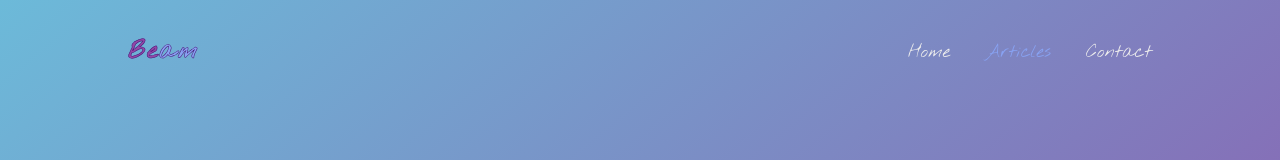
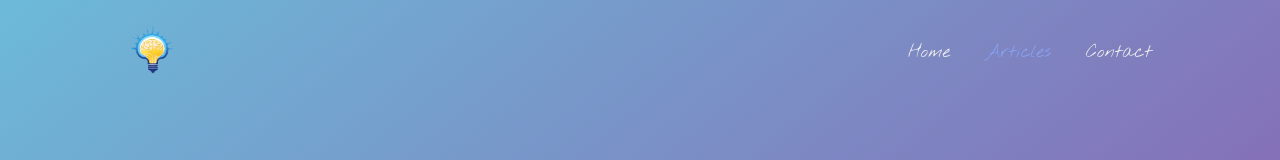
Before and after one commit to Beam-0f-Light/beam-frontend, a React (Vite) app: page /beam-frontend/articles in a window 1280 px wide. Shown: the top 160 px of the page. Built offline with nearby package versions, Linux system fonts and the light colour scheme.

Commit message:
feat: add logo

```diff
--- a/index.html
+++ b/index.html
@@ -3,7 +3,7 @@
 
 <head>
   <meta charset="UTF-8" />
-  <link rel="icon" type="image/svg+xml" href="/energy-drink.svg" />
+  <link rel="icon" type="image/svg+xml" href="/provisional_logo.png" />
   <meta name="viewport" content="width=device-width, initial-scale=1.0" />
   <!-- PROVISIONAL -->
   <link rel="preconnect" href="https://fonts.googleapis.com">
--- a/src/components/NavBar.css
+++ b/src/components/NavBar.css
@@ -16,19 +16,7 @@
 }
 
 .logo {
-    -webkit-text-stroke: 0.5px #490A73;
-    font-family: 'Nothing You Could Do', cursive;
-    font-size: 1.5rem;
-    font-weight: 700;
-    letter-spacing: 2px;
-    color: #9249A6;
-    text-decoration: none;
-}
-
-.logo span {
-    font-family: 'Nothing You Could Do', cursive;
-    font-size: 1.5rem;
-    color: #88A2F2;
+    width: 3rem;
 }
 
 .nav-links {
--- a/src/components/NavBar.jsx
+++ b/src/components/NavBar.jsx
@@ -13,12 +13,7 @@ function NavBar() {
     return (
         <header className="NavBar">
             <Link to='/beam-frontend/' className="logo-link">
-                <h1 className="logo">
-                    Be
-                    <span>
-                        am
-                    </span>
-                </h1>
+                <img className='logo' src="/provisional_logo.png" alt="logo" />
             </Link>
             <nav className={`nav-links ${showMenu ? 'show' : ''}`}>
                 <ul>
--- a/src/views/Home/Home.css
+++ b/src/views/Home/Home.css
@@ -30,6 +30,7 @@
     margin: 1rem 8rem;
 }
 
+/* Comming soon */
 h4 {
     padding: 2rem 0 1rem 0;
     text-align: center;
```
Also changed, not shown: public/provisional_logo.png (added).
